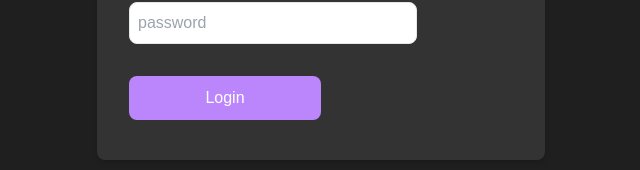
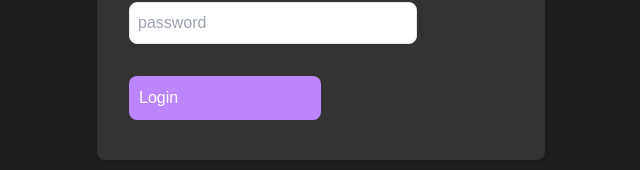
Before and after one commit to JackDStewart/WorkoutBuddy, a Next.js app: page / in a window 1280 px wide. Shown: the part 316-486 px from the top of the page, without its empty margins (319-959 px from the left). Built offline with nearby package versions, Linux system fonts and the light colour scheme.

Commit message:
routed login to home

```diff
--- a/src/pages/dashboard/index.tsx
+++ b/src/pages/dashboard/index.tsx
@@ -5,7 +5,6 @@ import { getWorkouts } from "../../mockRest";
 
 const Dashboard = () => {
   const workouts = getWorkouts();
-  console.log(workouts);
 
   return (
     <div>
--- a/src/pages/login/index.tsx
+++ b/src/pages/login/index.tsx
@@ -1,7 +1,10 @@
 import React from 'react';
 import '../../app/globals.css';
+import { useRouter } from 'next/router';
+import Link from 'next/link';
 
 export default function LoginPage() {
+
   return (
     <div>
       <div className="flex flex-col items-center mt-8">
@@ -20,11 +23,13 @@ export default function LoginPage() {
           placeholder='password'
           className='w-3/4 p-2 border border-gray rounded-lg focus:outline-none focus:ring-2 focus:ring-purple mb-4'
         />
-        <button
+        <Link
+          href={"/home"}
+          passHref
           type="submit"
           className="w-1/2 bg-purple text-white p-2.5 rounded-lg hover:bg-darkPurple transition duration-300 mt-4"
         > Login
-        </button>
+        </Link>
 
         </form>
         </div>
```
Also changed, not shown: 1 other file (tests, documents, lock files or other folders).
